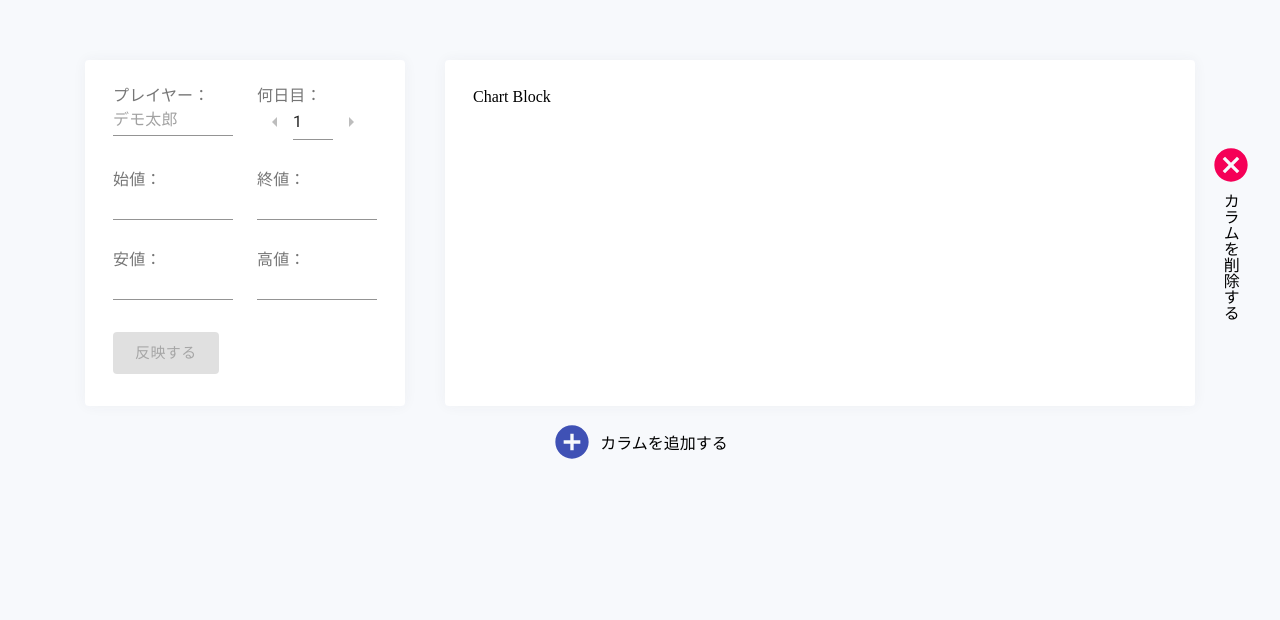
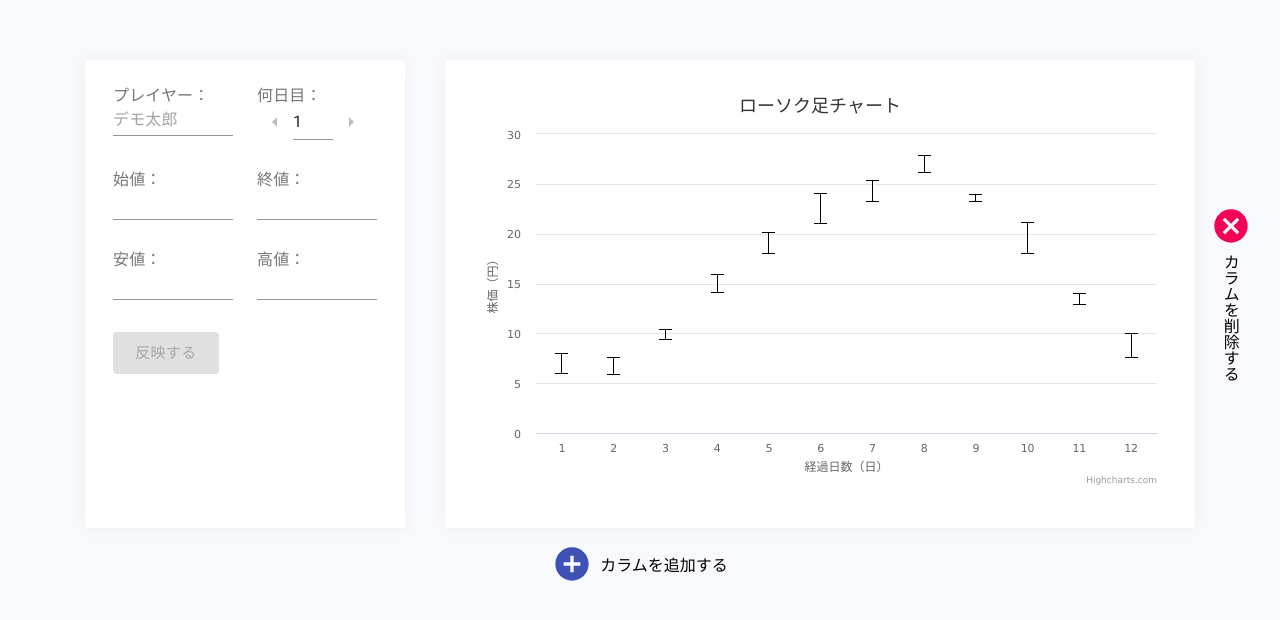
Before and after one commit to MrSung/fire-candle, a React (Create React App) app: page / in a window 1280 px wide. Shown: the top 620 px of the page. Built offline with nearby package versions, Linux system fonts and the light colour scheme.

Commit message:
show basic example

```diff
--- a/src/components/molecules/chart-block.tsx
+++ b/src/components/molecules/chart-block.tsx
@@ -1,8 +1,71 @@
 import React from 'react'
 import styled from 'styled-components'
+import * as Highcharts from 'highcharts'
+import HighchartsMore from 'highcharts/highcharts-more'
+import HighchartsReact from 'highcharts-react-official'
 
-export const ChartBlock = () => {
-  return <Wrapper>Chart Block</Wrapper>
+HighchartsMore(Highcharts)
+
+const options: Highcharts.Options = {
+  title: {
+    text: 'ローソク足チャート'
+  },
+  xAxis: [
+    {
+      categories: [
+        '1',
+        '2',
+        '3',
+        '4',
+        '5',
+        '6',
+        '7',
+        '8',
+        '9',
+        '10',
+        '11',
+        '12'
+      ],
+      title: {
+        text: '経過日数（日）'
+      }
+    }
+  ],
+  yAxis: [
+    {
+      title: {
+        text: '株価（円）'
+      }
+    }
+  ],
+  series: [
+    {
+      name: '安値・高値',
+      type: 'errorbar',
+      data: [
+        [6, 8],
+        [5.9, 7.6],
+        [9.4, 10.4],
+        [14.1, 15.9],
+        [18.0, 20.1],
+        [21.0, 24.0],
+        [23.2, 25.3],
+        [26.1, 27.8],
+        [23.2, 23.9],
+        [18.0, 21.1],
+        [12.9, 14.0],
+        [7.6, 10.0]
+      ]
+    }
+  ]
+}
+
+export const ChartBlock = (props: HighchartsReact.Props) => {
+  return (
+    <Wrapper>
+      <HighchartsReact highcharts={Highcharts} options={options} {...props} />
+    </Wrapper>
+  )
 }
 
 const Wrapper = styled.div``
```
